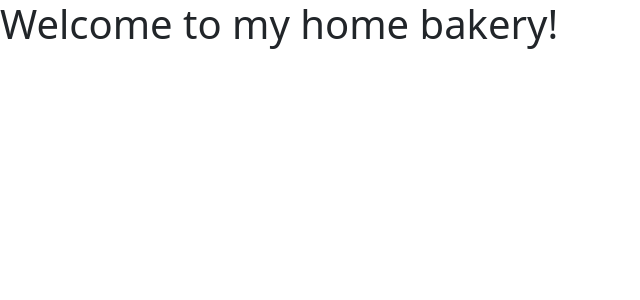
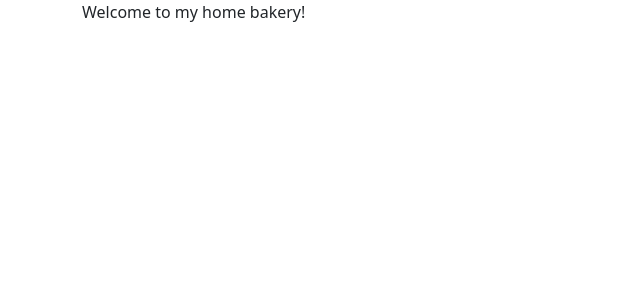
Before and after one commit to bzzz-coding/home-bakery, a React (Vite) app: page / in a window 1280 px wide. Shown: the top 300 px of the page, without its empty margins (0-640 px from the left). Built offline with nearby package versions, Linux system fonts and the light colour scheme.

Commit message:
Added pages and routes

```diff
--- a/src/App.tsx
+++ b/src/App.tsx
@@ -1,9 +1,18 @@
-import { useState } from 'react'
+import { useState } from "react";
+import { Routes, Route } from "react-router-dom";
+import { Container } from "react-bootstrap";
+import { Home, Store, About } from "./pages"
 
 function App() {
   return (
-    <h1>Welcome to my home bakery!</h1>
-  )
+    <Container className="mb-4">
+      <Routes>
+        <Route path="/" element={<Home />} />
+        <Route path="/store" element={<Store />} />
+        <Route path="/about" element={<About />} />
+      </Routes>
+    </Container>
+  );
 }
 
-export default App
+export default App;
--- a/src/main.tsx
+++ b/src/main.tsx
@@ -1,11 +1,13 @@
-import React from 'react'
-import ReactDOM from 'react-dom/client'
-import App from './App.tsx'
-import "bootstrap/dist/css/bootstrap.min.css"
+import React from "react";
+import ReactDOM from "react-dom/client";
+import App from "./App.tsx";
+import "bootstrap/dist/css/bootstrap.min.css";
+import { BrowserRouter } from "react-router-dom";
 
-
-ReactDOM.createRoot(document.getElementById('root') as HTMLElement).render(
+ReactDOM.createRoot(document.getElementById("root") as HTMLElement).render(
   <React.StrictMode>
-    <App />
-  </React.StrictMode>,
-)
+    <BrowserRouter>
+      <App />
+    </BrowserRouter>
+  </React.StrictMode>
+);
--- /dev/null
+++ b/src/pages/About.tsx
@@ -0,0 +1,6 @@
+const About = () => {
+  return (
+    <div>About</div>
+  )
+}
+export default About
--- /dev/null
+++ b/src/pages/Home.tsx
@@ -0,0 +1,6 @@
+const Home = () => {
+  return (
+    <div>Welcome to my home bakery!</div>
+  )
+}
+export default Home
--- /dev/null
+++ b/src/pages/Store.tsx
@@ -0,0 +1,6 @@
+const Store = () => {
+  return (
+    <div>Store</div>
+  )
+}
+export default Store
--- /dev/null
+++ b/src/pages/index.tsx
@@ -0,0 +1,5 @@
+import Home from "./Home";
+import Store from "./Store";
+import About from "./About";
+
+export { Home, Store, About };
```
